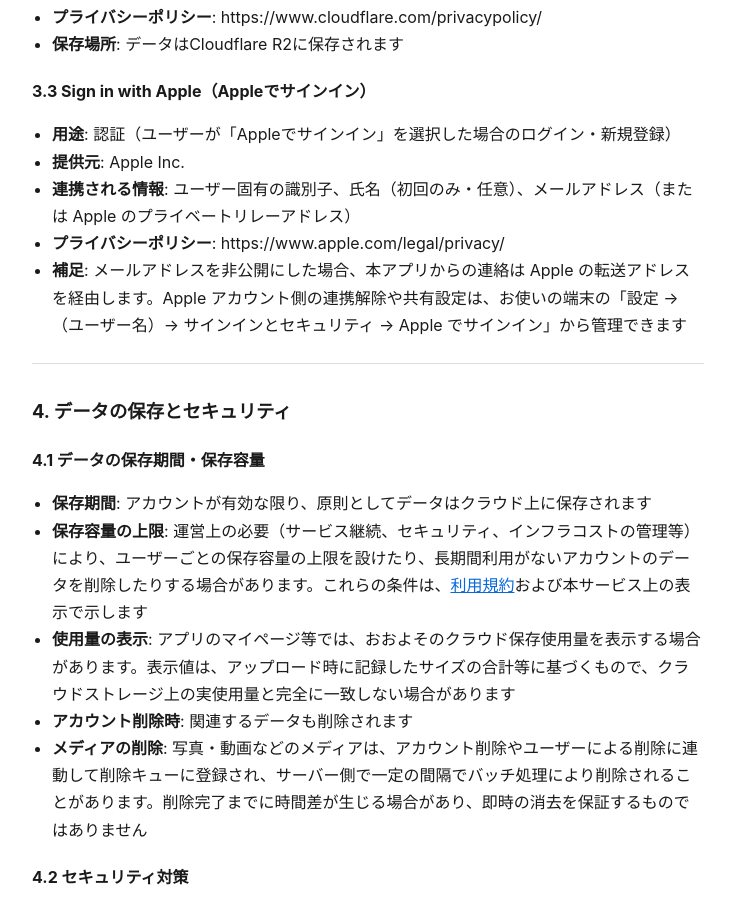
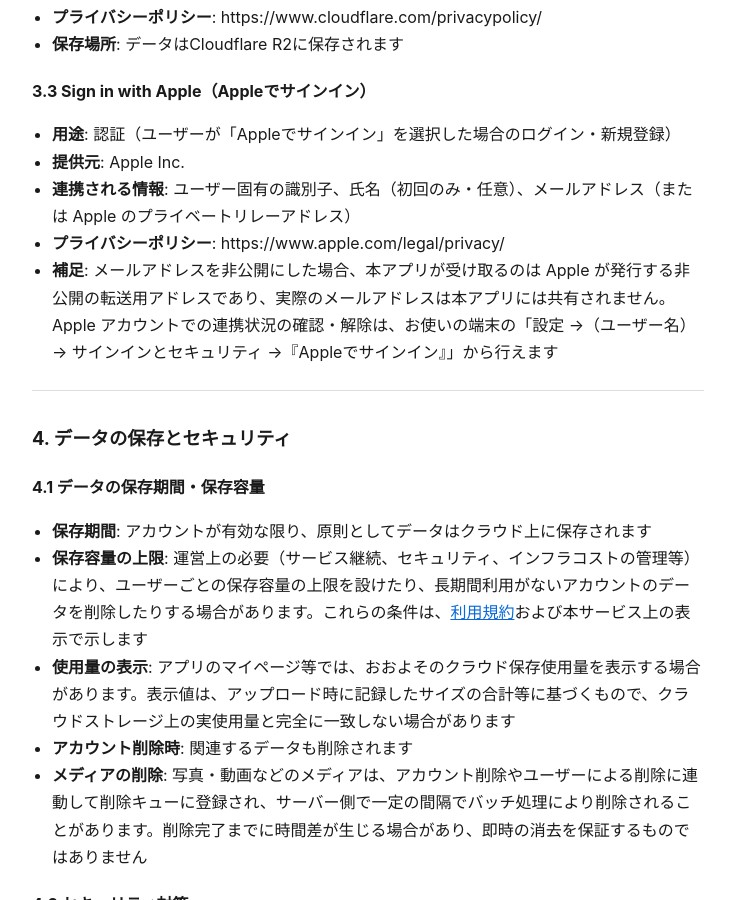
Before and after one commit to kazutax/tabiNote-legal, a Jekyll site: the page built from docs/privacy-policy.md, in a window 1280 px wide and 900 px high, scrolled down 3339 px. Shown: the whole window, without its empty margins (272-1007 px from the left). Built offline with Jekyll 4.4.1, drawn with Linux system fonts in a browser that asks for light colours.

Commit message:
docs: Sign in with Apple の補足を実態に合わせて修正
「本アプリからの連絡は転送アドレスを経由」という実際には行わない記述を削除し、
「実メールは共有されず転送用アドレスを受け取る」事実のみに修正。

Co-authored-by: Cursor <cursoragent@cursor.com>

```diff
--- a/docs/privacy-policy.md
+++ b/docs/privacy-policy.md
@@ -105,7 +105,7 @@ title: 旅ノート（TabiNote）プライバシーポリシー
 - **提供元**: Apple Inc.
 - **連携される情報**: ユーザー固有の識別子、氏名（初回のみ・任意）、メールアドレス（または Apple のプライベートリレーアドレス）
 - **プライバシーポリシー**: https://www.apple.com/legal/privacy/
-- **補足**: メールアドレスを非公開にした場合、本アプリからの連絡は Apple の転送アドレスを経由します。Apple アカウント側の連携解除や共有設定は、お使いの端末の「設定 →（ユーザー名）→ サインインとセキュリティ → Apple でサインイン」から管理できます
+- **補足**: メールアドレスを非公開にした場合、本アプリが受け取るのは Apple が発行する非公開の転送用アドレスであり、実際のメールアドレスは本アプリには共有されません。Apple アカウントでの連携状況の確認・解除は、お使いの端末の「設定 →（ユーザー名）→ サインインとセキュリティ →『Appleでサインイン』」から行えます
 
 ---
 
```
